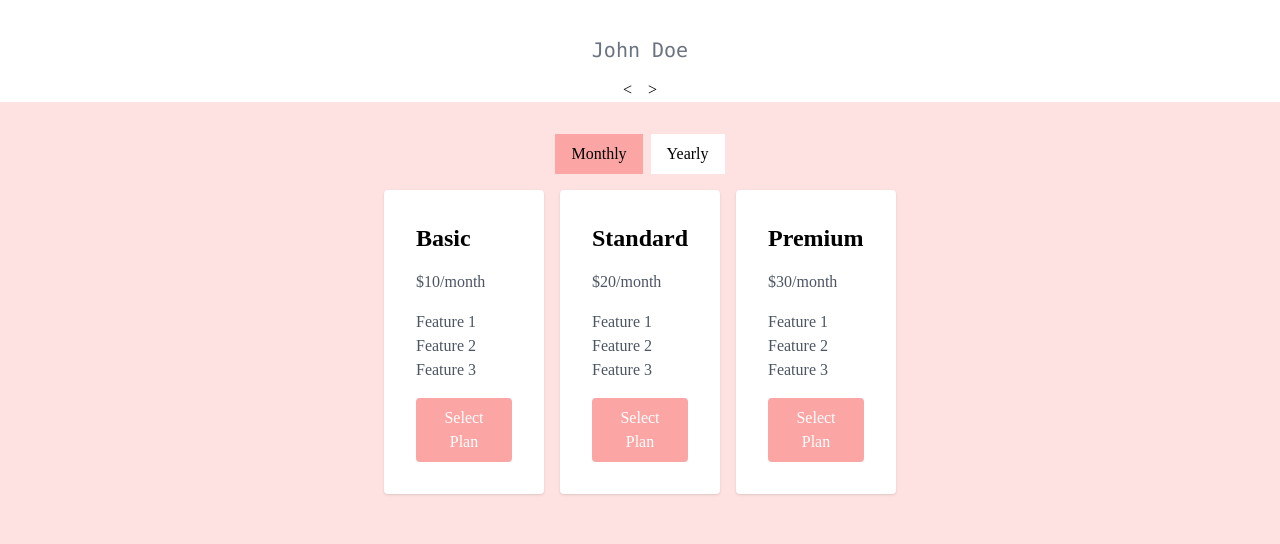
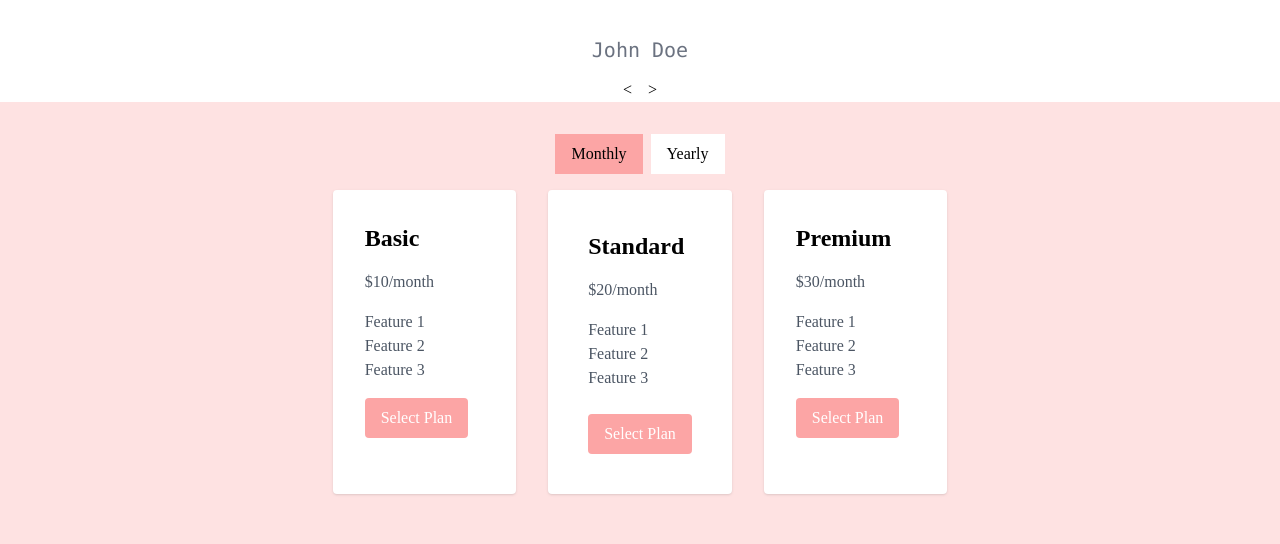
Before and after one commit to arushiMWork2004/maqroBudgetStore, a Next.js app: page / in a window 1280 px wide. Shown: the part 1122-1666 px from the top of the page. Built offline with nearby package versions, Linux system fonts and the light colour scheme.

Commit message:
Update Pricing.jsx

```diff
--- a/components/Pricing.jsx
+++ b/components/Pricing.jsx
@@ -9,7 +9,7 @@ const PricingPlan = () => {
 
   return (
     <div className="flex justify-center items-center py-8">
-      <div className="max-w-lg">
+      <div className="max-w-5xl">
         <div className="flex justify-center mb-4">
           <button
             className={`px-4 py-2 mr-2 ${
@@ -28,7 +28,7 @@ const PricingPlan = () => {
             Yearly
           </button>
         </div>
-        <div className="grid grid-cols-3 gap-4">
+        <div className="grid grid-cols-3 gap-8">
           <div className="bg-white p-8 rounded shadow w-full">
             <h2 className="text-2xl font-bold mb-4">Basic</h2>
             <p className="text-gray-600 mb-4">{isMonthly ? '$10/month' : '$100/year'}</p>
@@ -41,7 +41,7 @@ const PricingPlan = () => {
               Select Plan
             </button>
           </div>
-          <div className="bg-white p-8 rounded shadow w-full">
+          <div className="bg-white p-10 rounded shadow w-full">
             <h2 className="text-2xl font-bold mb-4">Standard</h2>
             <p className="text-gray-600 mb-4">{isMonthly ? '$20/month' : '$200/year'}</p>
             <ul className="text-gray-600">
@@ -49,7 +49,7 @@ const PricingPlan = () => {
               <li>Feature 2</li>
               <li>Feature 3</li>
             </ul>
-            <button className="bg-red-300 text-white py-2 px-4 mt-4 rounded">
+            <button className="bg-red-300 text-white py-2 px-4 mt-6 rounded">
               Select Plan
             </button>
           </div>
```
